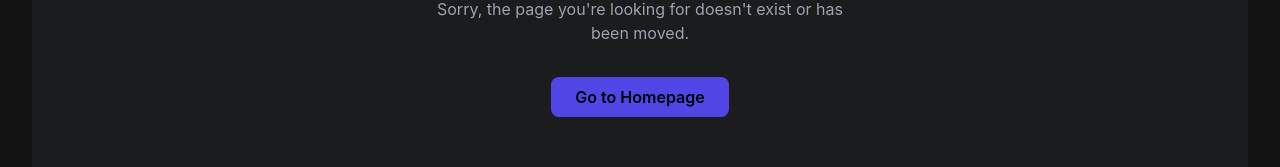
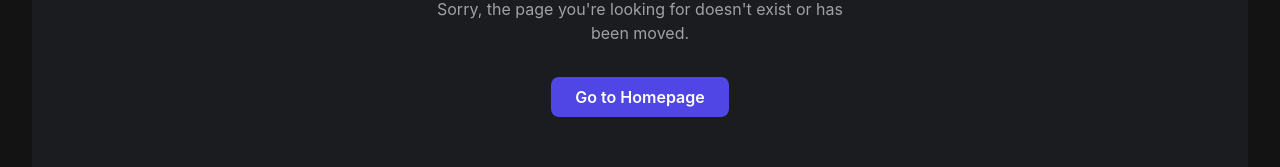
Before and after one commit to fabiodelllima/crypto-planet-frontend, a React (Vite) app in the folder crypto-planet/: page /notfound in a window 1280 px wide. Shown: the part 517-684 px from the top of the page. Built offline with nearby package versions, Linux system fonts and the light colour scheme.

Commit message:
fix: Correção em cores na página NotFound

```diff
--- a/crypto-planet/src/pages/Error/NotFoundPage.tsx
+++ b/crypto-planet/src/pages/Error/NotFoundPage.tsx
@@ -8,7 +8,7 @@ const NotFoundPage = () => {
       </p>
       <button
         onClick={() => (window.location.href = "/")}
-        className="py-2 px-6 bg-blueAccent text-black rounded-lg font-semibold hover:bg-opacity-80 transition"
+        className="py-2 px-6 bg-blueAccent text-white rounded-lg font-semibold hover:bg-opacity-80 transition"
       >
         Go to Homepage
       </button>
```
